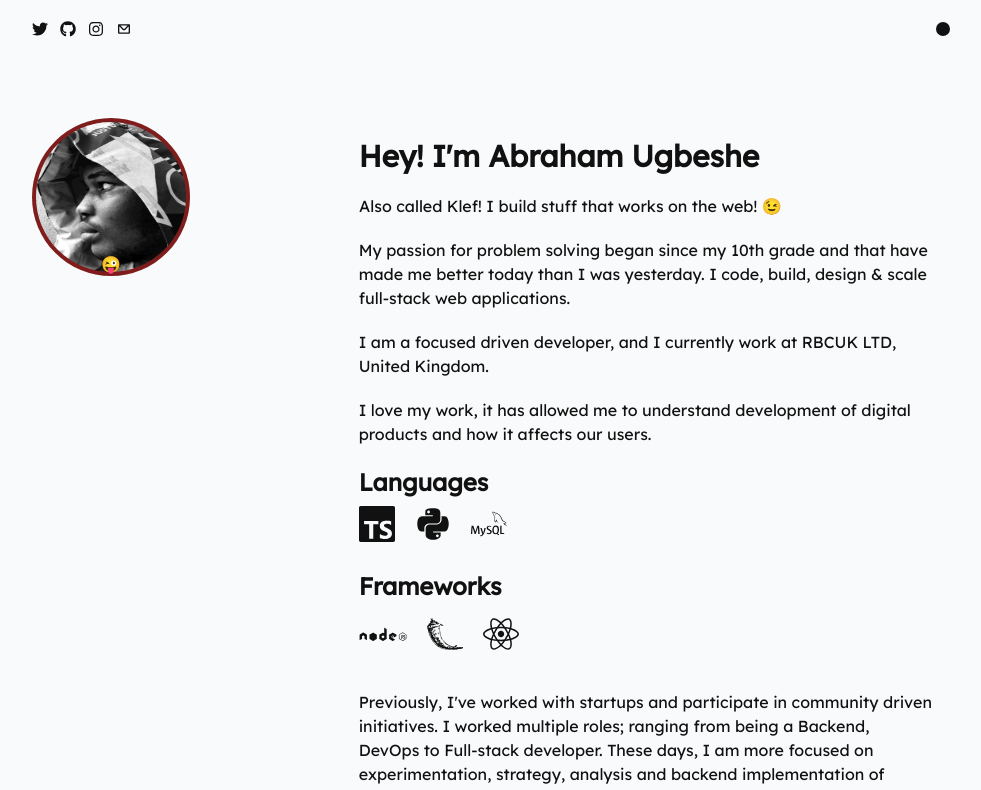
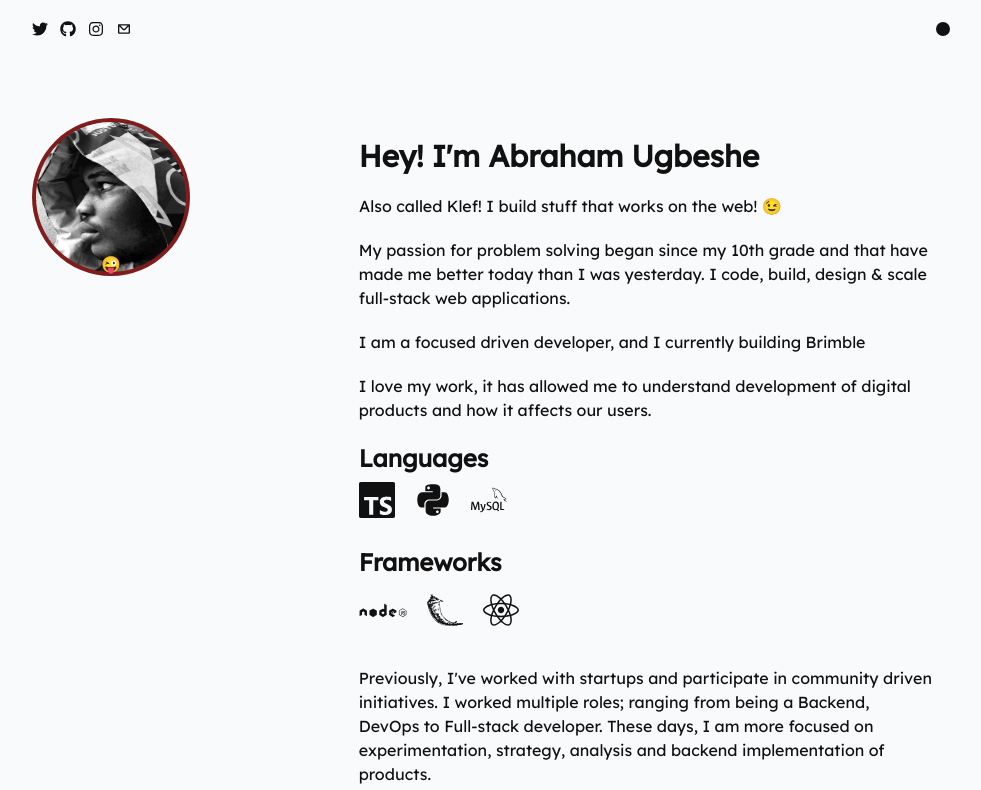
Before and after one commit to klef-dev/klef-dev, a Next.js app: page / in a window 1280 px wide. Shown: the top 790 px of the page, without its empty margins (148-1129 px from the left). Built offline with nearby package versions, Linux system fonts and the light colour scheme; no server answers.

Commit message:
testing brimble git integration

```diff
--- a/components/Hero/Hero.tsx
+++ b/components/Hero/Hero.tsx
@@ -36,8 +36,8 @@ const Hero = () => {
             design & scale full-stack web applications.
           </p>
           <p>
-            I am a focused driven developer, and I currently work at RBCUK LTD,
-            United Kingdom.
+            I am a focused driven developer, and I currently building{" "}
+            <a href="https://brimble.io">Brimble</a>
           </p>
           <p>
             I love my work, it has allowed me to understand development of
--- a/pages/_document.tsx
+++ b/pages/_document.tsx
@@ -17,6 +17,7 @@ class MyDocument extends Document {
             rel="stylesheet"
           ></link>
           <Script
+            id="theme-script"
             strategy="beforeInteractive"
             dangerouslySetInnerHTML={{
               __html: `
--- a/src/utils/spotify.ts
+++ /dev/null
@@ -1 +0,0 @@
-export default "";
```
Also changed, not shown: 1 other file (tests, documents, lock files or other folders).
